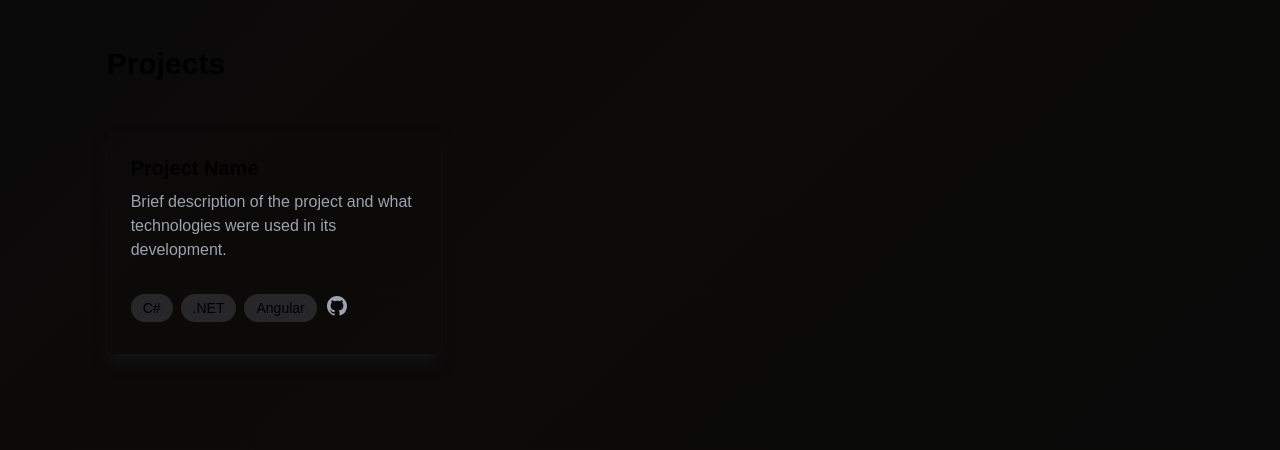
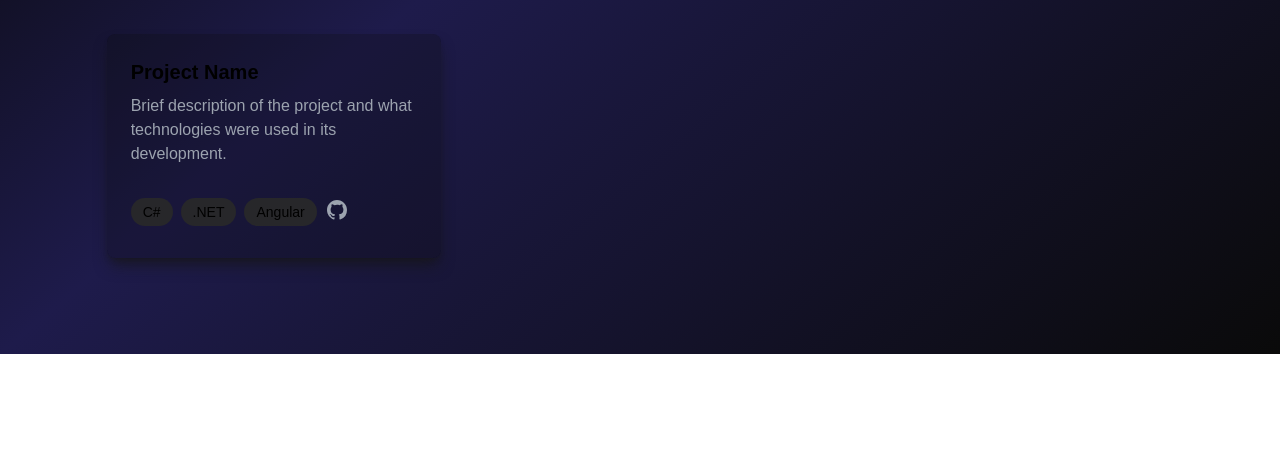
Before and after one commit to cesaralexanderds/portfolio, an Astro site: page / in a window 1280 px wide. Shown: the part 727-1177 px from the top of the page. After the commit the page ends 1081 px from the top, so only its background shows below. Built offline with nearby package versions, Linux system fonts and the light colour scheme; Astro itself is replaced by a stand-in of ours.

Commit message:
add transparency

```diff
--- a/src/components/Projects.astro
+++ b/src/components/Projects.astro
@@ -1,9 +1,9 @@
-<section id="projects" class="py-12 section md:py-24 scroll-m-20 w-5/6 mx-auto container lg:max-w-6xl md:max-w-2xl">
+<section id="projects" class="py-12 section md:pt-0 md:pb-24 scroll-m-20 w-5/6 mx-auto container lg:max-w-6xl md:max-w-2xl">
     <h2 class="text-3xl font-semibold mb-12">Projects</h2>
 
     <div class="grid grid-cols-1 md:grid-cols-2 lg:grid-cols-3 gap-8">
         <!-- Project Card 1 -->
-        <article class="hover:bg-stone-950 rounded-lg overflow-hidden hover:transform hover:scale-[1.02] transition-all shadow-lg shadow-zinc-900/70 hover:shadow-xl hover:shadow-stone-900/70">
+        <article class="hover:bg-neutral-950 hover:bg-opacity-60 bg-neutral-950 bg-opacity-25 rounded-lg overflow-hidden hover:transform hover:scale-[1.02] transition-all shadow-lg shadow-neutral-900/70 hover:shadow-xl hover:shadow-indigo-950/70">
 
             <div class="p-6">
                 <h3 class="text-xl font-semibold mb-2">Project Name</h3>
@@ -18,13 +18,8 @@
                         </svg>
                     </a>
                 </div>
-                <div class="flex justify-between items-center">
-
-                </div>
             </div>
         </article>
 
-        <!-- Add more project cards by copying the article element -->
-
     </div>
 </section></svg></section>
--- a/src/layouts/Layout.astro
+++ b/src/layouts/Layout.astro
@@ -81,7 +81,7 @@ const canonicalURL = new URL(Astro.url.pathname, Astro.site);
   </head>
 	<body>
 		<div class="relative min-h-screen w-full">
-			<div class="absolute inset-0 bg-gradient-to-br from-zinc-950 from-20% via-stone-950 via-50% to-neutral-950 to-90">
+			<div class="absolute inset-0 bg-gradient-to-br from-zinc-950 from-20% via-indigo-950 via-50% to-neutral-950 to-90">
 			</div>
 				<div class="relative">
 					<Header/>
```
